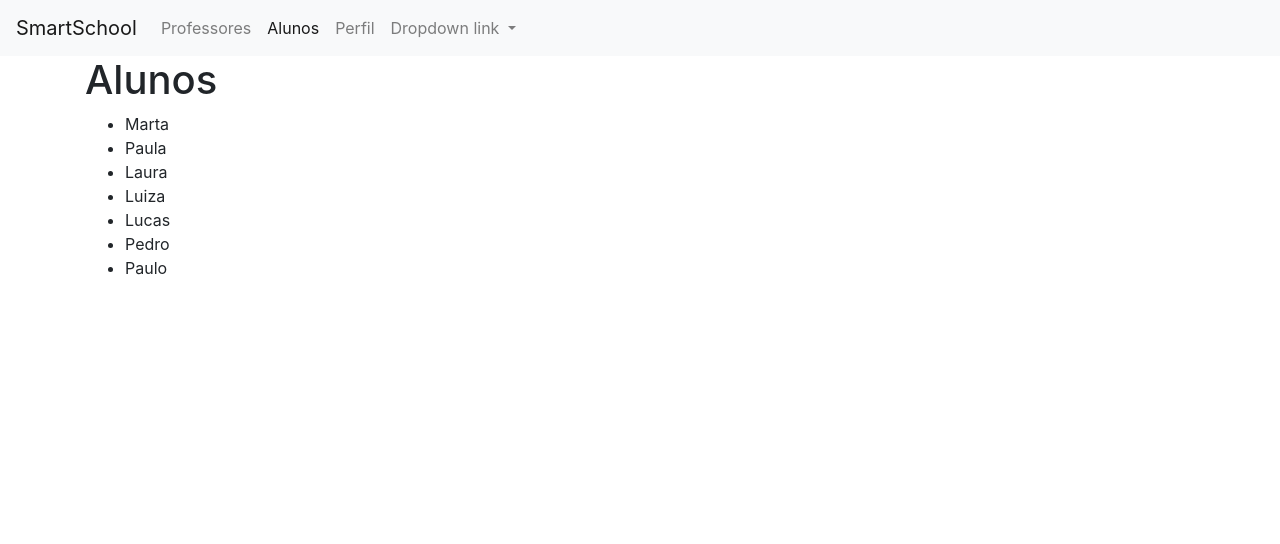
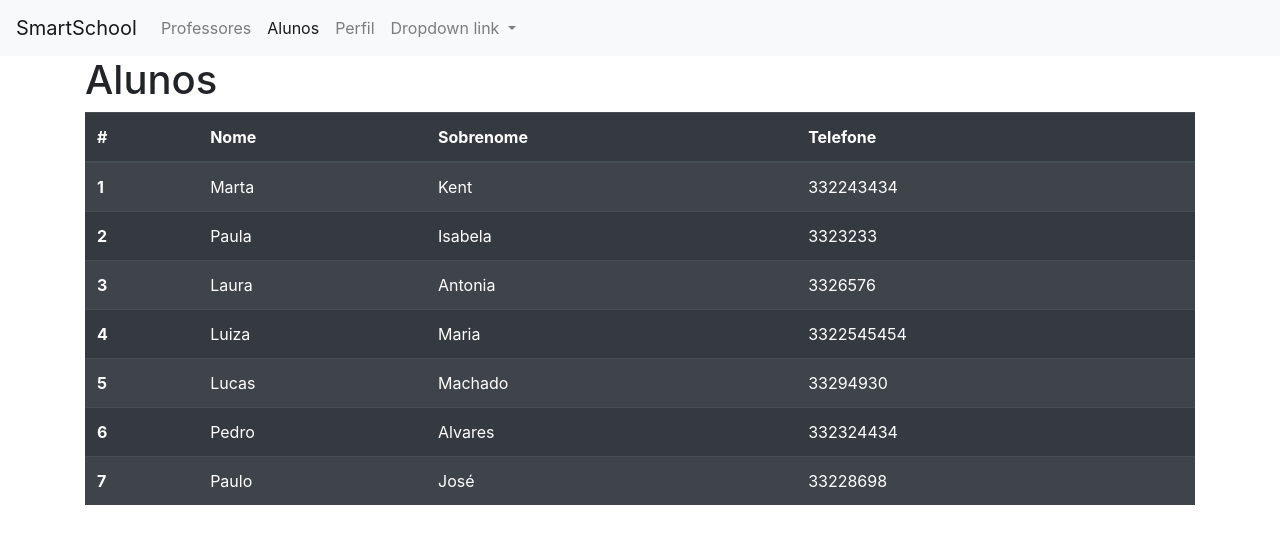
Before and after one commit to DonRenato/SMARTSCHOOL-WEBAPI-ASP.NET-ANGULAR, an Angular app: page /alunos in a window 1280 px wide. Shown: the top 544 px of the page. Built offline with nearby package versions, Linux system fonts and the light colour scheme.

Commit message:
criando tabelas prof e alunos

```diff
--- a/src/app/alunos/alunos.component.html
+++ b/src/app/alunos/alunos.component.html
@@ -1,8 +1,21 @@
 <app-titulo [titulo]="titulo"></app-titulo>
 
-<ul>
-  <li *ngFor="let aluno of alunos">
-    {{aluno.nome}}
-  </li>
+<table class="table table-striped table-dark">
+  <thead>
+    <tr>
+      <th scope="col">#</th>
+      <th scope="col">Nome</th>
+      <th scope="col">Sobrenome</th>
+      <th scope="col">Telefone</th>
+    </tr>
+  </thead>
+  <tbody>
+    <tr *ngFor="let aluno of alunos">
+      <th scope="row">{{aluno.id}}</th>
+      <td>{{aluno.nome}}</td>
+      <td>{{aluno.sobrenome}}</td>
+      <td>{{aluno.telefone}}</td>
+    </tr>
 
-</ul>
+  </tbody>
+</table>
--- a/src/app/alunos/alunos.component.ts
+++ b/src/app/alunos/alunos.component.ts
@@ -9,14 +9,14 @@
 
   titulo = 'Alunos'
   alunos =[
-    {nome :"Marta"},
-    {nome :"Paula"},
-    {nome :"Laura"},
-    {nome :"Luiza"},
-    {nome :"Lucas"},
-    {nome :"Pedro"},
-    {nome :"Paulo"}
-  ]
+    {id: 1 ,nome :"Marta", sobrenome:"Kent" ,telefone:"332243434"},
+    {id: 2 ,nome :"Paula", sobrenome:"Isabela" ,telefone:"3323233"},
+    {id: 3 ,nome :"Laura", sobrenome:"Antonia" ,telefone:"3326576"},
+    {id: 4 ,nome :"Luiza", sobrenome:"Maria" ,telefone:"3322545454"},
+    {id: 5 ,nome :"Lucas", sobrenome:"Machado" ,telefone:"33294930"},
+    {id: 6 ,nome :"Pedro", sobrenome:"Alvares" ,telefone:"332324434"},
+    {id: 7 ,nome :"Paulo", sobrenome:"José" ,telefone:"33228698"}
+  ];
 
   constructor() { }
 
--- a/src/app/professores/professores.component.html
+++ b/src/app/professores/professores.component.html
@@ -1,7 +1,20 @@
 <app-titulo [titulo]="titulo"></app-titulo>
 
-<ul>
-  <li *ngFor="let professor of professores">
-    {{professor.nome}}
-  </li>
-</ul>
+<table class="table table-striped table-dark">
+  <thead>
+    <tr>
+      <th scope="col">#</th>
+      <th scope="col">Nome</th>
+      <th scope="col">Disciplina</th>
+
+    </tr>
+  </thead>
+  <tbody>
+    <tr *ngFor="let prof of professores">
+      <th scope="row">{{prof.id}}</th>
+      <td>{{prof.nome}}</td>
+      <td>{{prof.disciplina}}</td>
+    </tr>
+
+  </tbody>
+</table>
--- a/src/app/professores/professores.component.ts
+++ b/src/app/professores/professores.component.ts
@@ -8,14 +8,14 @@
 export class ProfessoresComponent implements OnInit {
   titulo = 'Professores'
   professores =[
-    {nome :"André"},
-    {nome :"Tartanhar"},
-    {nome :"Maristela"},
-    {nome :"Juliana"},
-    {nome :"Michele"},
-    {nome :"Luiz"},
-    {nome :"Leguth"}
-  ]
+    {id: 1 ,nome :"André", disciplina:"CPR"},
+    {id: 2 ,nome :"Tartanhar", disciplina:"RDC" },
+    {id: 3 ,nome :"Maristela", disciplina:"CEI" },
+    {id: 4 ,nome :"Juliana", disciplina:"LPR" },
+    {id: 5 ,nome :"Michele", disciplina:"LTT" },
+    {id: 6 ,nome :"Luiz", disciplina:"DDW2" },
+    {id: 7 ,nome :"Leguth", disciplina:"DSO1" },
+  ];
 
   constructor() { }
 
```
